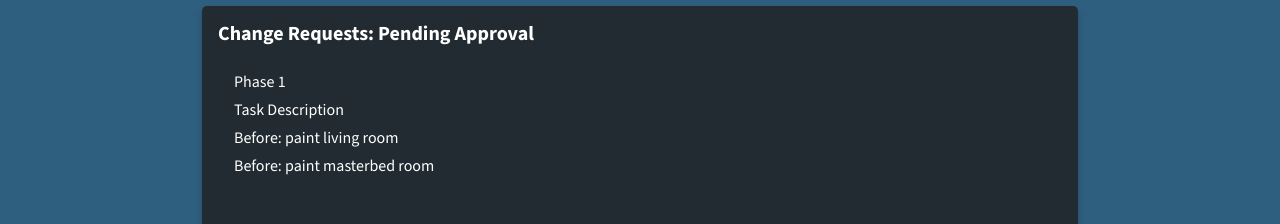
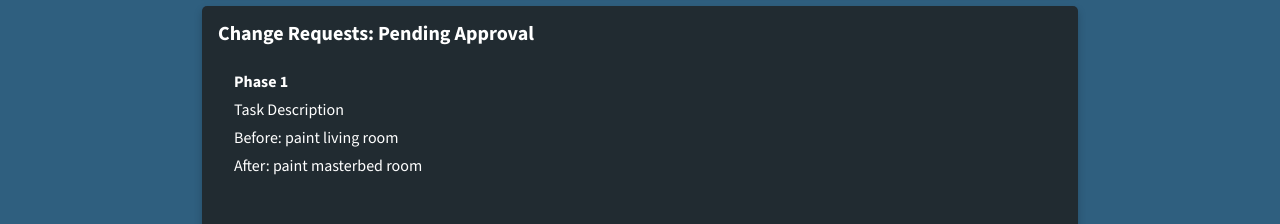
Before and after one commit to Jaw992/Project-3-RenoConnect, a React (Vite) app in the folder frontend/: page /contractor in a window 1280 px wide. Shown: the part 522-746 px from the top of the page. Built offline with nearby package versions, Linux system fonts and the light colour scheme.

Commit message:
chore: change word from before to after

```diff
--- a/frontend/src/components/ChangeRequestCard.jsx
+++ b/frontend/src/components/ChangeRequestCard.jsx
@@ -15,7 +15,7 @@ const ChangeRequestCard = () => {
       >
         <Card.Body>
           <Card.Text className="mb-1" style={{ fontWeight: "500" }}>
-            Phase 1
+            <strong>Phase 1</strong>
           </Card.Text>
           <Card.Text className="mb-1" style={{ fontWeight: "500" }}>
             Task Description
@@ -24,7 +24,7 @@ const ChangeRequestCard = () => {
             Before: paint living room
           </Card.Text>
           <Card.Text className="mb-1" style={{ fontWeight: "500" }}>
-            Before: paint masterbed room
+            After: paint masterbed room
           </Card.Text>
         </Card.Body>
       </Card>
```
